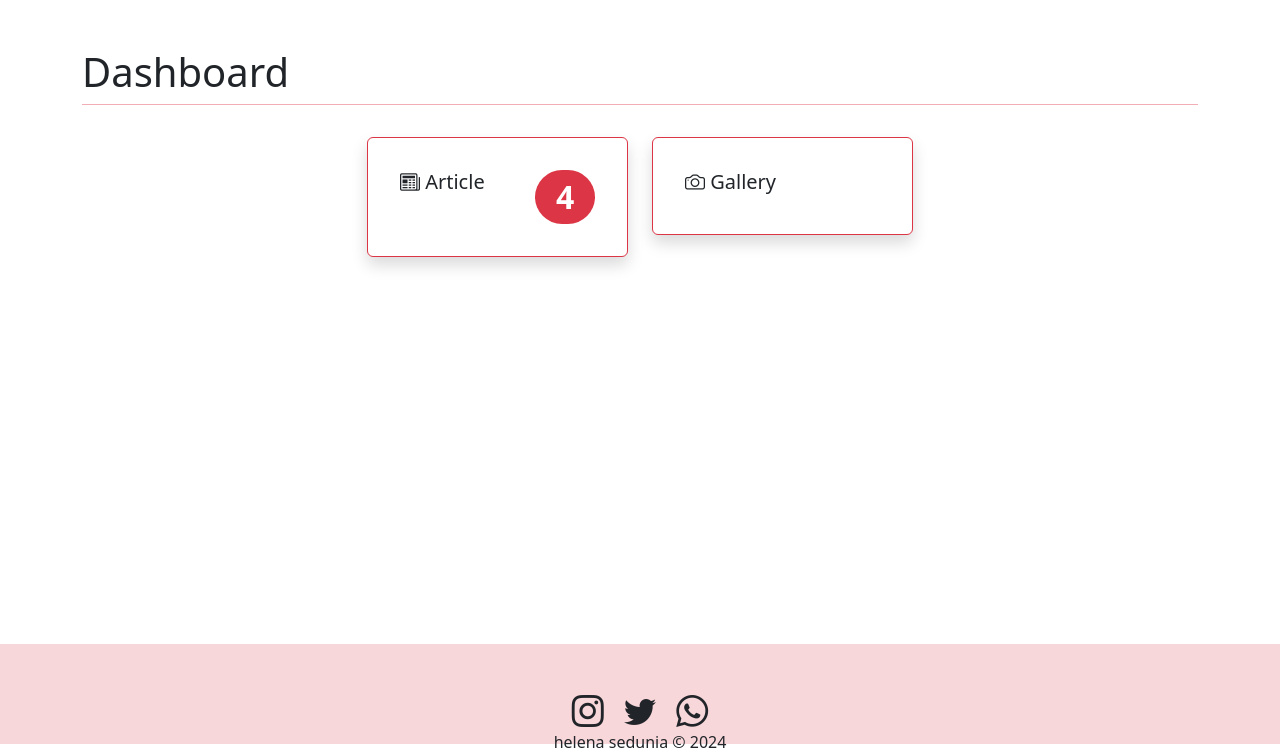
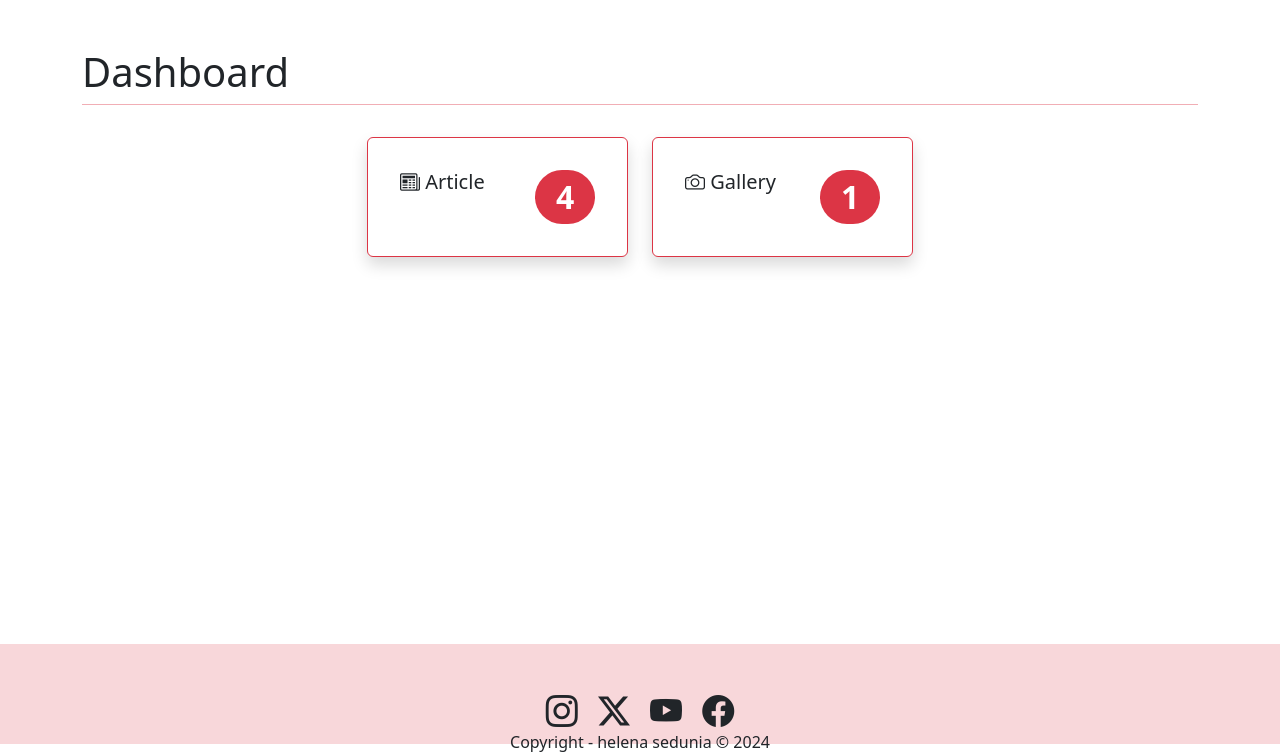
Before and after one commit to ellensedunia/dailyjournal, a PHP site: page /admin.php in a window 1280 px wide. Shown: the part 56-810 px from the top of the page. Run offline with PHP 8.4, Linux system fonts and the light colour scheme; a user stored in the database is signed in; data comes from the database, SQL or seed files in the repository; tables that the repository leaves empty or names only in its code hold one stand-in row (values such as "Sample post").

Commit message:
add query for gallery

```diff
--- a/admin.php
+++ b/admin.php
@@ -101,22 +101,20 @@ if (!isset($_SESSION['username'])) {
     </div>
 </section>
 <!-- content end -->
-    <!-- footer begin -->
-    <footer class="text-center p-5 bg-danger-subtle">
-    <div>
-        <a href="https://www.instagram.com/udinusofficial"
-        ><i class="bi bi-instagram h2 p-2 text-dark"></i
-        ></a>
-        <a href="https://twitter.com/udinusofficial"
-        ><i class="bi bi-twitter h2 p-2 text-dark"></i
-        ></a>
-        <a href="https://wa.me/+62812685577"
-        ><i class="bi bi-whatsapp h2 p-2 text-dark"></i
-        ></a>
-    </div>
-    <div>helena sedunia &copy; 2024</div>
+
+<!--footer begin-->
+<footer class="text-center p-5 bg-danger-subtle">
+        <div>
+            <a href="https://www.instagram.com/f1"><i class="bi bi-instagram h2 p-2 text-dark"></i></a>
+            <a href="https://x.com/F1"><i class="bi bi-twitter-x h2 p-2 text-dark"></i></a>
+            <a href="https://www.youtube.com/user/Formula1"><i class="bi bi-youtube h2 p-2 text-dark"></i></a>
+            <a href="https://www.facebook.com/Formula1"><i class="bi bi-facebook h2 p-2 text-dark"></i></a>
+        </div>
+        <div>Copyright - helena sedunia &copy; 2024</div>
+
     </footer>
-    <!-- footer end -->
+    <!--footer end-->
+
     <script
     src="https://cdn.jsdelivr.net/npm/bootstrap@5.3.2/dist/js/bootstrap.bundle.min.js"
     integrity="sha384-C6RzsynM9kWDrMNeT87bh95OGNyZPhcTNXj1NW7RuBCsyN/o0jlpcV8Qyq46cDfL"
--- a/dashboard.php
+++ b/dashboard.php
@@ -7,11 +7,11 @@ $hasil1 = $conn->query($sql1);
 $jumlah_article = $hasil1->num_rows;
 
 //query untuk mengambil data gallery
-//$sql2 = "SELECT * FROM gallery ORDER BY tanggal DESC";
-//$hasil2 = $conn->query($sql2);
+$sql2 = "SELECT * FROM gallery ORDER BY tanggal DESC";
+$hasil2 = $conn->query($sql2);
 
 //menghitung jumlah baris data gallery
-//$jumlah_gallery = $hasil2->num_rows;
+$jumlah_gallery = $hasil2->num_rows;
 ?>
 <div class="row row-cols-1 row-cols-md-4 g-4 justify-content-center pt-4">
     <div class="col">
@@ -36,7 +36,7 @@ $jumlah_article = $hasil1->num_rows;
                         <h5 class="card-title"><i class="bi bi-camera"></i> Gallery</h5>
                     </div>
                     <div class="p-3">
-                        <span class="badge rounded-pill text-bg-danger fs-2"><?php //echo $jumlah_gallery; ?></span>
+                        <span class="badge rounded-pill text-bg-danger fs-2"><?php echo $jumlah_gallery; ?></span>
                     </div>
                 </div>
             </div>
```
Also changed, not shown: img/20241230155810.jpeg (added), img/img1.jpg (added), img/img10.jpg (added), img/img3.jpg (added), img/img6.jpg (added), img/img7.jpg (added), img/img9.jpg (added).
